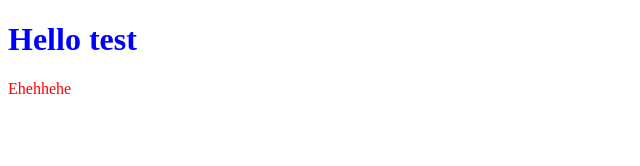
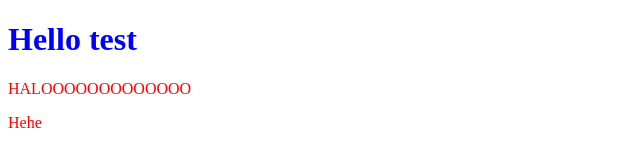
Before and after one commit to SmokyUnicorn/Test, a plain HTML site: page index.html in a window 1280 px wide. Shown: the whole page, without its empty margins (0-640 px from the left). Drawn offline with Linux system fonts and the light colour scheme; files that its build step writes are made by us from their sources.

Commit message:
Second commit

```diff
--- a/index.html
+++ b/index.html
@@ -8,7 +8,8 @@
 </head>
 <body>
     <h1>Hello test</h1>
-    <p>Ehehhehe</p>
+    <p>HALOOOOOOOOOOOOO</p>
+    <p>Hehe</p>
 
 </body>
 </html>
```
